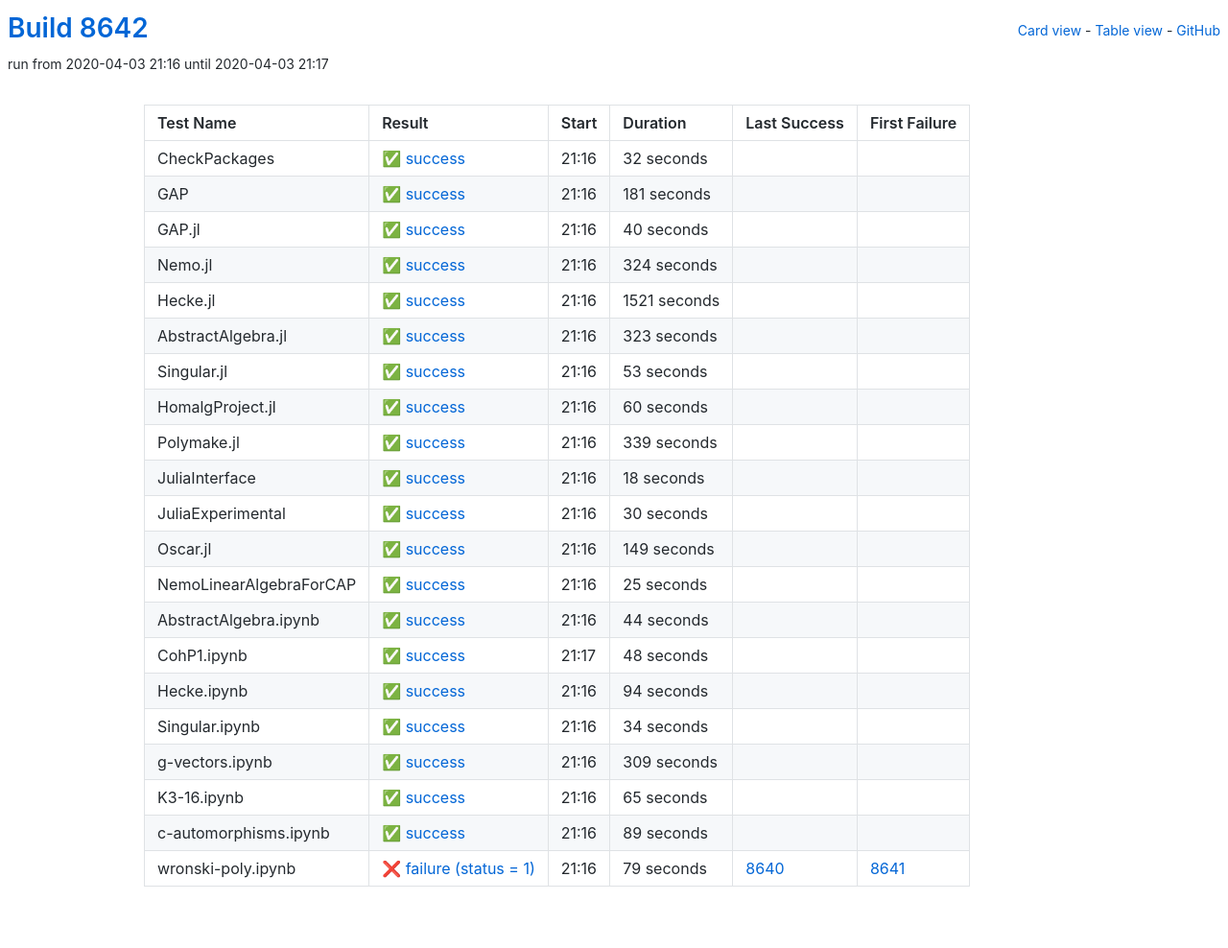
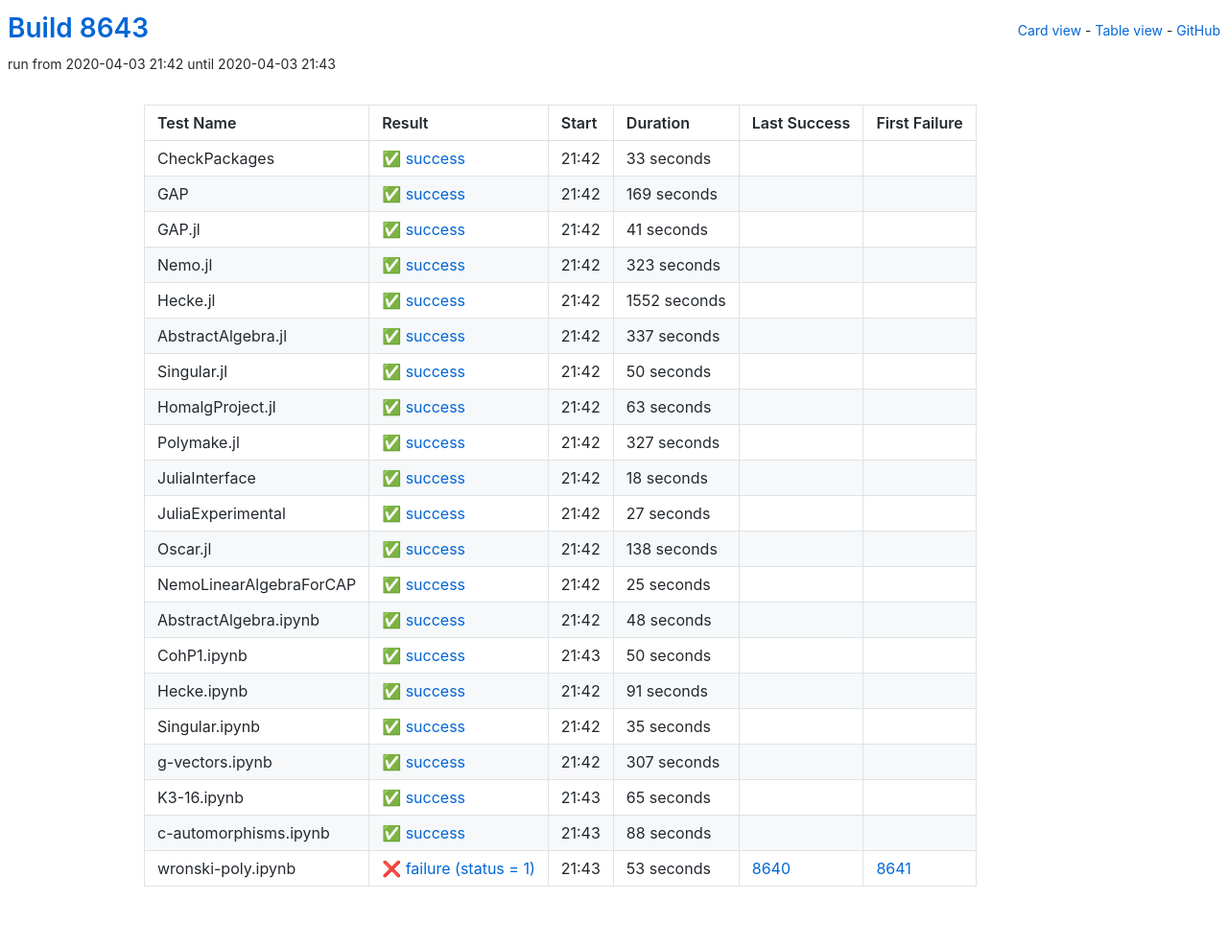
Before and after one commit to oscar-system/oscar-ci-status, a Jekyll site: the page built from table.html, in a window 1280 px wide. Shown: the whole page at 96% size. Built offline with Jekyll 4.4.1, drawn with Linux system fonts in a browser that asks for light colours.

Commit message:
Build 8643

```diff
--- a/_data/ci.yml
+++ b/_data/ci.yml
@@ -1,60 +1,38 @@
-build: 8642
-build_url: https://oscarci.mathematik.uni-kl.de/job/oscar/8642/
+build: 8643
+build_url: https://oscarci.mathematik.uni-kl.de/job/oscar/8643/
 job: oscar
 tests:
-- duration: 32
+- duration: 33
   exitcode: 0
   first_failure: false
   first_failure_url: null
   last_success: false
   last_success_url: null
-  log: https://oscarci.mathematik.uni-kl.de/job/oscar/8642/artifact/logs/build-8642/CheckPackages.log
+  log: https://oscarci.mathematik.uni-kl.de/job/oscar/8643/artifact/logs/build-8643/CheckPackages.log
   name: CheckPackages
-  start: 2020-04-03 21:16
+  start: 2020-04-03 21:42
   status: success
   success: true
-- duration: 181
+- duration: 169
   exitcode: 0
   first_failure: false
   first_failure_url: null
   last_success: false
   last_success_url: null
-  log: https://oscarci.mathematik.uni-kl.de/job/oscar/8642/artifact/logs/build-8642/GAP.log
+  log: https://oscarci.mathematik.uni-kl.de/job/oscar/8643/artifact/logs/build-8643/GAP.log
   name: GAP
-  start: 2020-04-03 21:16
+  start: 2020-04-03 21:42
   status: success
   success: true
-- duration: 40
+- duration: 41
   exitcode: 0
   first_failure: false
   first_failure_url: null
   last_success: false
   last_success_url: null
-  log: https://oscarci.mathematik.uni-kl.de/job/oscar/8642/artifact/logs/build-8642/GAP.jl.log
+  log: https://oscarci.mathematik.uni-kl.de/job/oscar/8643/artifact/logs/build-8643/GAP.jl.log
   name: GAP.jl
-  start: 2020-04-03 21:16
-  status: success
-  success: true
-- duration: 324
-  exitcode: 0
-  first_failure: false
-  first_failure_url: null
-  last_success: false
-  last_success_url: null
-  log: https://oscarci.mathematik.uni-kl.de/job/oscar/8642/artifact/logs/build-8642/Nemo.jl.log
-  name: Nemo.jl
-  start: 2020-04-03 21:16
-  status: success
-  success: true
-- duration: 1521
-  exitcode: 0
-  first_failure: false
-  first_failure_url: null
-  last_success: false
-  last_success_url: null
-  log: https://oscarci.mathematik.uni-kl.de/job/oscar/8642/artifact/logs/build-8642/Hecke.jl.log
-  name: Hecke.jl
-  start: 2020-04-03 21:16
+  start: 2020-04-03 21:42
   status: success
   success: true
 - duration: 323
@@ -63,42 +41,64 @@ tests:
   first_failure_url: null
   last_success: false
   last_success_url: null
-  log: https://oscarci.mathematik.uni-kl.de/job/oscar/8642/artifact/logs/build-8642/AbstractAlgebra.jl.log
-  name: AbstractAlgebra.jl
-  start: 2020-04-03 21:16
+  log: https://oscarci.mathematik.uni-kl.de/job/oscar/8643/artifact/logs/build-8643/Nemo.jl.log
+  name: Nemo.jl
+  start: 2020-04-03 21:42
   status: success
   success: true
-- duration: 53
+- duration: 1552
   exitcode: 0
   first_failure: false
   first_failure_url: null
   last_success: false
   last_success_url: null
-  log: https://oscarci.mathematik.uni-kl.de/job/oscar/8642/artifact/logs/build-8642/Singular.jl.log
-  name: Singular.jl
-  start: 2020-04-03 21:16
+  log: https://oscarci.mathematik.uni-kl.de/job/oscar/8643/artifact/logs/build-8643/Hecke.jl.log
+  name: Hecke.jl
+  start: 2020-04-03 21:42
   status: success
   success: true
-- duration: 60
+- duration: 337
   exitcode: 0
   first_failure: false
   first_failure_url: null
   last_success: false
   last_success_url: null
-  log: https://oscarci.mathematik.uni-kl.de/job/oscar/8642/artifact/logs/build-8642/HomalgProject.jl.log
-  name: HomalgProject.jl
-  start: 2020-04-03 21:16
+  log: https://oscarci.mathematik.uni-kl.de/job/oscar/8643/artifact/logs/build-8643/AbstractAlgebra.jl.log
+  name: AbstractAlgebra.jl
+  start: 2020-04-03 21:42
   status: success
   success: true
-- duration: 339
+- duration: 50
   exitcode: 0
   first_failure: false
   first_failure_url: null
   last_success: false
   last_success_url: null
-  log: https://oscarci.mathematik.uni-kl.de/job/oscar/8642/artifact/logs/build-8642/Polymake.jl.log
+  log: https://oscarci.mathematik.uni-kl.de/job/oscar/8643/artifact/logs/build-8643/Singular.jl.log
+  name: Singular.jl
+  start: 2020-04-03 21:42
+  status: success
+  success: true
+- duration: 63
+  exitcode: 0
+  first_failure: false
+  first_failure_url: null
+  last_success: false
+  last_success_url: null
+  log: https://oscarci.mathematik.uni-kl.de/job/oscar/8643/artifact/logs/build-8643/HomalgProject.jl.log
+  name: HomalgProject.jl
+  start: 2020-04-03 21:42
+  status: success
+  success: true
+- duration: 327
+  exitcode: 0
+  first_failure: false
+  first_failure_url: null
+  last_success: false
+  last_success_url: null
+  log: https://oscarci.mathematik.uni-kl.de/job/oscar/8643/artifact/logs/build-8643/Polymake.jl.log
   name: Polymake.jl
-  start: 2020-04-03 21:16
+  start: 2020-04-03 21:42
   status: success
   success: true
 - duration: 18
@@ -107,31 +107,31 @@ tests:
   first_failure_url: null
   last_success: false
   last_success_url: null
-  log: https://oscarci.mathematik.uni-kl.de/job/oscar/8642/artifact/logs/build-8642/JuliaInterface.log
+  log: https://oscarci.mathematik.uni-kl.de/job/oscar/8643/artifact/logs/build-8643/JuliaInterface.log
   name: JuliaInterface
-  start: 2020-04-03 21:16
+  start: 2020-04-03 21:42
   status: success
   success: true
-- duration: 30
+- duration: 27
   exitcode: 0
   first_failure: false
   first_failure_url: null
   last_success: false
   last_success_url: null
-  log: https://oscarci.mathematik.uni-kl.de/job/oscar/8642/artifact/logs/build-8642/JuliaExperimental.log
+  log: https://oscarci.mathematik.uni-kl.de/job/oscar/8643/artifact/logs/build-8643/JuliaExperimental.log
   name: JuliaExperimental
-  start: 2020-04-03 21:16
+  start: 2020-04-03 21:42
   status: success
   success: true
-- duration: 149
+- duration: 138
   exitcode: 0
   first_failure: false
   first_failure_url: null
   last_success: false
   last_success_url: null
-  log: https://oscarci.mathematik.uni-kl.de/job/oscar/8642/artifact/logs/build-8642/Oscar.jl.log
+  log: https://oscarci.mathematik.uni-kl.de/job/oscar/8643/artifact/logs/build-8643/Oscar.jl.log
   name: Oscar.jl
-  start: 2020-04-03 21:16
+  start: 2020-04-03 21:42
   status: success
   success: true
 - duration: 25
@@ -140,20 +140,9 @@ tests:
   first_failure_url: null
   last_success: false
   last_success_url: null
-  log: https://oscarci.mathematik.uni-kl.de/job/oscar/8642/artifact/logs/build-8642/NemoLinearAlgebraForCAP.log
+  log: https://oscarci.mathematik.uni-kl.de/job/oscar/8643/artifact/logs/build-8643/NemoLinearAlgebraForCAP.log
   name: NemoLinearAlgebraForCAP
-  start: 2020-04-03 21:16
-  status: success
-  success: true
-- duration: 44
-  exitcode: 0
-  first_failure: false
-  first_failure_url: null
-  last_success: false
-  last_success_url: null
-  log: https://oscarci.mathematik.uni-kl.de/job/oscar/8642/artifact/logs/build-8642/AbstractAlgebra.ipynb.log
-  name: AbstractAlgebra.ipynb
-  start: 2020-04-03 21:16
+  start: 2020-04-03 21:42
   status: success
   success: true
 - duration: 48
@@ -162,42 +151,53 @@ tests:
   first_failure_url: null
   last_success: false
   last_success_url: null
-  log: https://oscarci.mathematik.uni-kl.de/job/oscar/8642/artifact/logs/build-8642/CohP1.ipynb.log
-  name: CohP1.ipynb
-  start: 2020-04-03 21:17
+  log: https://oscarci.mathematik.uni-kl.de/job/oscar/8643/artifact/logs/build-8643/AbstractAlgebra.ipynb.log
+  name: AbstractAlgebra.ipynb
+  start: 2020-04-03 21:42
   status: success
   success: true
-- duration: 94
+- duration: 50
   exitcode: 0
   first_failure: false
   first_failure_url: null
   last_success: false
   last_success_url: null
-  log: https://oscarci.mathematik.uni-kl.de/job/oscar/8642/artifact/logs/build-8642/Hecke.ipynb.log
-  name: Hecke.ipynb
-  start: 2020-04-03 21:16
+  log: https://oscarci.mathematik.uni-kl.de/job/oscar/8643/artifact/logs/build-8643/CohP1.ipynb.log
+  name: CohP1.ipynb
+  start: 2020-04-03 21:43
   status: success
   success: true
-- duration: 34
+- duration: 91
   exitcode: 0
   first_failure: false
   first_failure_url: null
   last_success: false
   last_success_url: null
-  log: https://oscarci.mathematik.uni-kl.de/job/oscar/8642/artifact/logs/build-8642/Singular.ipynb.log
-  name: Singular.ipynb
-  start: 2020-04-03 21:16
+  log: https://oscarci.mathematik.uni-kl.de/job/oscar/8643/artifact/logs/build-8643/Hecke.ipynb.log
+  name: Hecke.ipynb
+  start: 2020-04-03 21:42
   status: success
   success: true
-- duration: 309
+- duration: 35
   exitcode: 0
   first_failure: false
   first_failure_url: null
   last_success: false
   last_success_url: null
-  log: https://oscarci.mathematik.uni-kl.de/job/oscar/8642/artifact/logs/build-8642/g-vectors.ipynb.log
+  log: https://oscarci.mathematik.uni-kl.de/job/oscar/8643/artifact/logs/build-8643/Singular.ipynb.log
+  name: Singular.ipynb
+  start: 2020-04-03 21:42
+  status: success
+  success: true
+- duration: 307
+  exitcode: 0
+  first_failure: false
+  first_failure_url: null
+  last_success: false
+  last_success_url: null
+  log: https://oscarci.mathematik.uni-kl.de/job/oscar/8643/artifact/logs/build-8643/g-vectors.ipynb.log
   name: g-vectors.ipynb
-  start: 2020-04-03 21:16
+  start: 2020-04-03 21:42
   status: success
   success: true
 - duration: 65
@@ -206,30 +206,30 @@ tests:
   first_failure_url: null
   last_success: false
   last_success_url: null
-  log: https://oscarci.mathematik.uni-kl.de/job/oscar/8642/artifact/logs/build-8642/K3-16.ipynb.log
+  log: https://oscarci.mathematik.uni-kl.de/job/oscar/8643/artifact/logs/build-8643/K3-16.ipynb.log
   name: K3-16.ipynb
-  start: 2020-04-03 21:16
+  start: 2020-04-03 21:43
   status: success
   success: true
-- duration: 89
+- duration: 88
   exitcode: 0
   first_failure: false
   first_failure_url: null
   last_success: false
   last_success_url: null
-  log: https://oscarci.mathematik.uni-kl.de/job/oscar/8642/artifact/logs/build-8642/c-automorphisms.ipynb.log
+  log: https://oscarci.mathematik.uni-kl.de/job/oscar/8643/artifact/logs/build-8643/c-automorphisms.ipynb.log
   name: c-automorphisms.ipynb
-  start: 2020-04-03 21:16
+  start: 2020-04-03 21:43
   status: success
   success: true
-- duration: 79
+- duration: 53
   exitcode: 1
   first_failure: 8641
   first_failure_url: https://oscarci.mathematik.uni-kl.de/job/oscar/8641/
   last_success: 8640
   last_success_url: https://oscarci.mathematik.uni-kl.de/job/oscar/8640/
-  log: https://oscarci.mathematik.uni-kl.de/job/oscar/8642/artifact/logs/build-8642/wronski-poly.ipynb.log
+  log: https://oscarci.mathematik.uni-kl.de/job/oscar/8643/artifact/logs/build-8643/wronski-poly.ipynb.log
   name: wronski-poly.ipynb
-  start: 2020-04-03 21:16
+  start: 2020-04-03 21:43
   status: failure
   success: false
```
Also changed, not shown: README.md.
